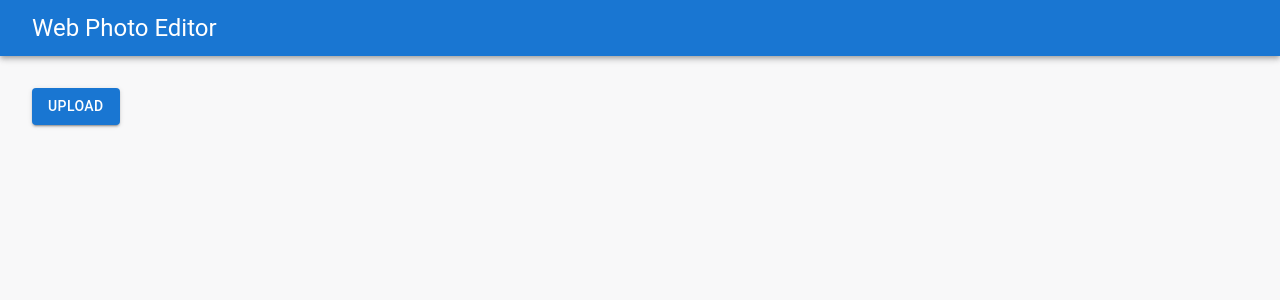
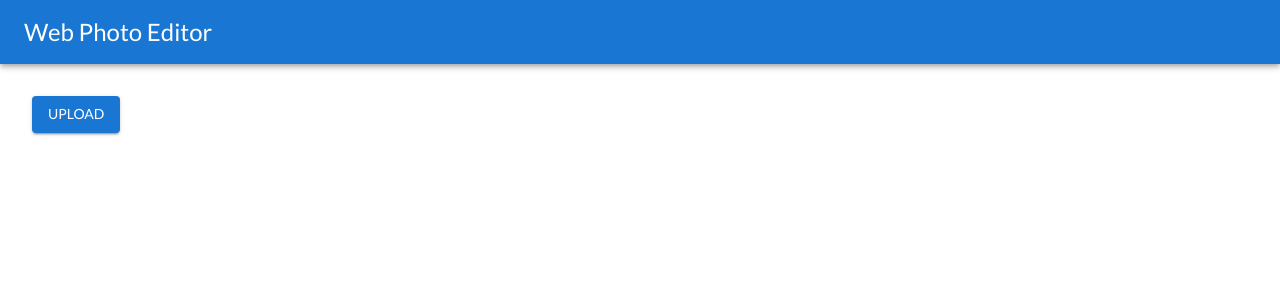
Before and after one commit to wtuminski/web-photo-editor, a React (Vite) app: page / in a window 1280 px wide. Shown: the top 300 px of the page. Built offline with nearby package versions, Linux system fonts and the light colour scheme.

Commit message:
Replaced custom theme with material-ui theme

```diff
--- a/src/App.tsx
+++ b/src/App.tsx
@@ -1,16 +1,44 @@
-import { AppBar, Typography, Unstable_Grid2 as Grid } from '@mui/material';
+import {
+  createTheme,
+  CssBaseline,
+  responsiveFontSizes,
+  ThemeProvider,
+  Unstable_Grid2 as Grid,
+  useMediaQuery,
+} from '@mui/material';
+import { useMemo } from 'react';
 
 import { EditorView } from '~/Views/EditorView';
 
-export const App = () => (
+import { Header } from './Components/Header';
+
+export const App = () => {
+  const prefersDarkMode = useMediaQuery('(prefers-color-scheme: dark)');
+
+  const theme = useMemo(
+    () =>
+      responsiveFontSizes(
+        createTheme({
+          palette: {
+            mode: prefersDarkMode ? 'dark' : 'light',
+          },
+          typography: {
+            fontFamily: 'Lato, sans-serif',
+          },
+        }),
+      ),
+    [prefersDarkMode],
+  );
+
+  return (
+    <ThemeProvider theme={theme}>
+      <CssBaseline enableColorScheme />
       <Grid container alignSelf="stretch" flexDirection="column" flex={1}>
-    <AppBar position="sticky">
-      <Typography color="inherit" component="p" variant="h5" px={4} py={1.5}>
-        Web Photo Editor
-      </Typography>
-    </AppBar>
+        <Header />
         <Grid display="flex" flexGrow={1} p={4}>
           <EditorView />
         </Grid>
       </Grid>
+    </ThemeProvider>
   );
+};
--- /dev/null
+++ b/src/Components/Header/Header.tsx
@@ -0,0 +1,11 @@
+import { AppBar, Toolbar, Typography } from '@mui/material';
+
+export const Header: React.FC = () => (
+  <AppBar position="sticky">
+    <Toolbar>
+      <Typography color="inherit" component="p" variant="h5">
+        Web Photo Editor
+      </Typography>
+    </Toolbar>
+  </AppBar>
+);
--- /dev/null
+++ b/src/Components/Header/index.ts
@@ -0,0 +1 @@
+export * from './Header';
--- a/src/Styles/_colors.scss
+++ /dev/null
@@ -1,23 +0,0 @@
-$primary-blue100-light: #012b7e;
-$primary-blue50-light: #0651d7;
-$primary-blue20-light: #136eef;
-$primary-blue10-light: #3098f8;
-$primary-blue0-light: #6bd7fd;
-
-$primary-blue100-dark: #012b7e;
-$primary-blue50-dark: #0651d7;
-$primary-blue20-dark: #2d8ee7;
-$primary-blue10-dark: #3ea7f2;
-$primary-blue0-dark: #58c5fa;
-
-$grey100-light: #000000;
-$grey50-light: #616067;
-$grey20-light: #b8b9be;
-$grey10-light: #eaecec;
-$grey0-light: #f8f8f9;
-
-$grey100-dark: #f8f8f9;
-$grey50-dark: #dcdedf;
-$grey20-dark: #b4b7ba;
-$grey10-dark: #5a5b60;
-$grey0-dark: #000000;
--- a/src/Styles/_helpers.scss
+++ /dev/null
@@ -1,12 +0,0 @@
-@use 'variables' as vars;
-@mixin respond-from($breakpoint) {
-    @if type-of($breakpoint) == string {
-      @media screen and (min-width: map-get(vars.$screen-widths, $breakpoint)) {
-        @content;
-      }
-    } @else {
-      @media screen and (min-width: $breakpoint) {
-        @content;
-      }
-    }
-  }
--- a/src/Styles/_theme.scss
+++ /dev/null
@@ -1,29 +0,0 @@
-@use 'colors';
-
-html[data-theme="light"] {
-    --primary-blue100: #{colors.$primary-blue100-light};
-    --primary-blue50: #{colors.$primary-blue50-light};
-    --primary-blue20: #{colors.$primary-blue20-light};
-    --primary-blue10: #{colors.$primary-blue10-light};
-    --primary-blue0: #{colors.$primary-blue0-light};
-
-    --grey100: #{colors.$grey100-light};
-    --grey50: #{colors.$grey50-light};
-    --grey20: #{colors.$grey20-light};
-    --grey10: #{colors.$grey10-light};
-    --grey0: #{colors.$grey0-light};
-}
-
-  html[data-theme="dark"] {
-    --primary-blue100: #{colors.$primary-blue100-dark};
-    --primary-blue50: #{colors.$primary-blue50-dark};
-    --primary-blue20: #{colors.$primary-blue20-dark};
-    --primary-blue10: #{colors.$primary-blue10-dark};
-    --primary-blue0: #{colors.$primary-blue0-dark};
-
-    --grey100: #{colors.$grey100-dark};
-    --grey50: #{colors.$grey50-dark};
-    --grey20: #{colors.$grey20-dark};
-    --grey10: #{colors.$grey10-dark};
-    --grey0: #{colors.$grey0-dark};
-}
--- a/src/Styles/_utils.scss
+++ /dev/null
@@ -1,3 +0,0 @@
-@forward 'theme';
-@forward 'variables';
-@forward 'helpers';
--- a/src/Styles/_variables.scss
+++ /dev/null
@@ -1,6 +0,0 @@
-$screen-widths: (
-  wide: 1920px,
-  desktop: 1366px,
-  tablet: 1024px,
-  mobile: 375px,
-);
--- a/src/Styles/colorsSettingsColorBox.json
+++ /dev/null
@@ -1,56 +0,0 @@
-[
-    {
-        "properties": {
-            "steps": 7,
-            "hue": {
-                "start": 165,
-                "end": 220,
-                "curve": "easeOutQuart"
-            },
-            "saturation": {
-                "start": 0.05,
-                "end": 1,
-                "rate": 1,
-                "curve": "easeOutQuart"
-            },
-            "brightness": {
-                "start": 1,
-                "end": 0,
-                "curve": "easeInQuart"
-            }
-        },
-        "options": {
-            "minorSteps": [],
-            "name": "blue",
-            "provideInverted": true,
-            "rotation": "clockwise"
-        }
-    },
-    {
-        "properties": {
-            "steps": 5,
-            "hue": {
-                "start": 55,
-                "end": 249,
-                "curve": "easeOutQuart"
-            },
-            "saturation": {
-                "start": 0,
-                "end": 0.96,
-                "rate": 0.1,
-                "curve": "easeInSine"
-            },
-            "brightness": {
-                "start": 1,
-                "end": 0,
-                "curve": "easeInQuad"
-            }
-        },
-        "options": {
-            "minorSteps": [],
-            "name": "grey",
-            "provideInverted": true,
-            "rotation": "clockwise"
-        }
-    }
-]
--- a/src/Styles/main.scss
+++ b/src/Styles/main.scss
@@ -1,15 +1,4 @@
-@use 'utils';
-
 :root {
-  font-family: 'Lato', sans-serif;
-  font-size: 12px;
-  line-height: 24px;
-  font-weight: 400;
-
-  color-scheme: light dark;
-  color: var(--grey100);
-  background-color: var(--grey0);
-
   font-synthesis: none;
   text-rendering: optimizeLegibility;
   -webkit-font-smoothing: antialiased;
@@ -17,57 +6,8 @@
   -webkit-text-size-adjust: 100%;
 }
 
-@include utils.respond-from(tablet) {
-  :root {
-    font-size: 16px;
-  }
-}
-
-body {
-  margin: 0;
-}
-
 #root {
   display: flex;
   align-items: flex-start;
   min-height: 100vh;
 }
-
-h1 {
-  font-size: 1.5rem;
-}
-
-h2 {
-  font-size: 1rem;
-}
-
-h3 {
-  font-size: 0.8rem;
-}
-
-a {
-  color: var(--primary-blue100);
-  text-decoration: inherit;
-}
-
-a:hover {
-  color: var(--primary-blue50);;
-}
-
-button {
-  border: 1px solid transparent;
-  border-radius: 0.5rem;
-  padding: 0.6rem 1.2rem;
-  background-color: var(--grey10);
-  cursor: pointer;
-  color: var(--grey100);
-  transition: border-color 0.25s;
-}
-
-button:hover {
-  border-color: var(--primary-blue0)
-}
-
-button:active {
-  scale: 0.9;
-}
--- a/src/Styles/theme.ts
+++ /dev/null
@@ -1,26 +0,0 @@
-type ColorScheme = 'dark' | 'light';
-
-const lightMode: ColorScheme = 'light';
-const darkMode: ColorScheme = 'dark';
-
-const isColorScheme = (value: string): value is ColorScheme =>
-  value === lightMode || value === darkMode;
-const getColorScheme = (): ColorScheme | undefined => {
-  const colorScheme = document.documentElement.getAttribute('data-theme');
-  if (colorScheme && isColorScheme(colorScheme)) return colorScheme;
-  return undefined;
-};
-const getDarkModePreference = (): boolean =>
-  window.matchMedia('(prefers-color-scheme: dark)').matches;
-const setColorSchmeme = (colorScheme: ColorScheme): void =>
-  document.documentElement.setAttribute('data-theme', colorScheme);
-
-export const initColorScheme = (): void => {
-  const darkModePreference = getDarkModePreference();
-  setColorSchmeme(darkModePreference ? darkMode : lightMode);
-};
-
-export const toggleColorScheme = () => {
-  const currentColorScheme = getColorScheme();
-  setColorSchmeme(!currentColorScheme || currentColorScheme === darkMode ? lightMode : darkMode);
-};
--- a/src/main.tsx
+++ b/src/main.tsx
@@ -5,9 +5,6 @@ import React from 'react';
 import ReactDOM from 'react-dom/client';
 
 import { App } from './App';
-import { initColorScheme } from './Styles/theme';
-
-initColorScheme();
 
 ReactDOM.createRoot(document.getElementById('root') as HTMLElement).render(
   <React.StrictMode>
```
Lines whose indentation alone changed are shown as unchanged.
